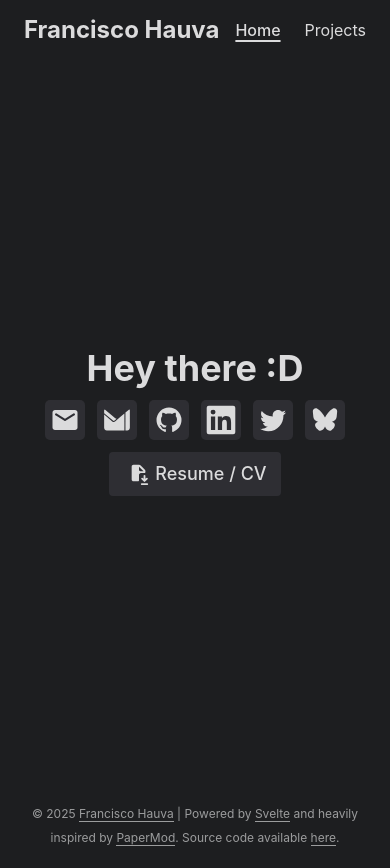
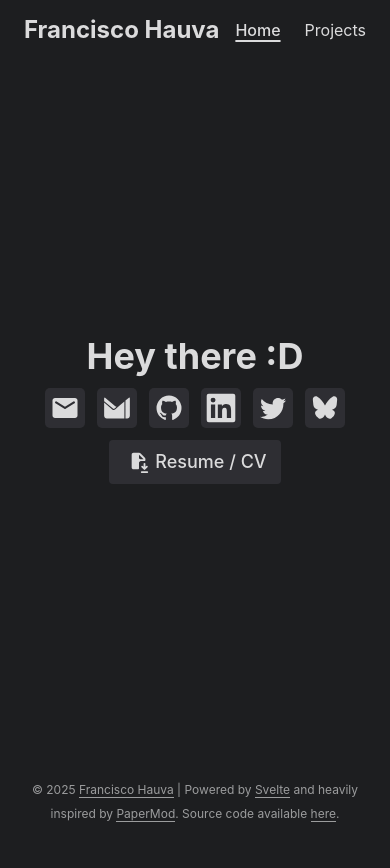
Before and after one commit to Froidland/pancho.moe, a SvelteKit app: page / in a window 390 px wide. After the commit the page ends 844 px from the top, so only its background shows below. Built offline with nearby package versions, Linux system fonts and the light colour scheme.

Commit message:
fix: account for smaller screens where the footer overflows

```diff
--- a/src/app.css
+++ b/src/app.css
@@ -26,12 +26,17 @@ body {
 }
 
 :root {
+	--footer-height: 60px;
+	/* Footer text overflows into a new line, causing it to increase in height by 24px, useful for mobile screens */
+	@media screen and (max-width: 615px) {
+		--footer-height: 84px;
+	}
+
 	--gap: 24px;
 	--content-gap: 20px;
 	--nav-width: 1024px;
 	--main-width: 720px;
 	--header-height: 60px;
-	--footer-height: 60px;
 	--radius: 5px;
 
 	.icon-button {
```
